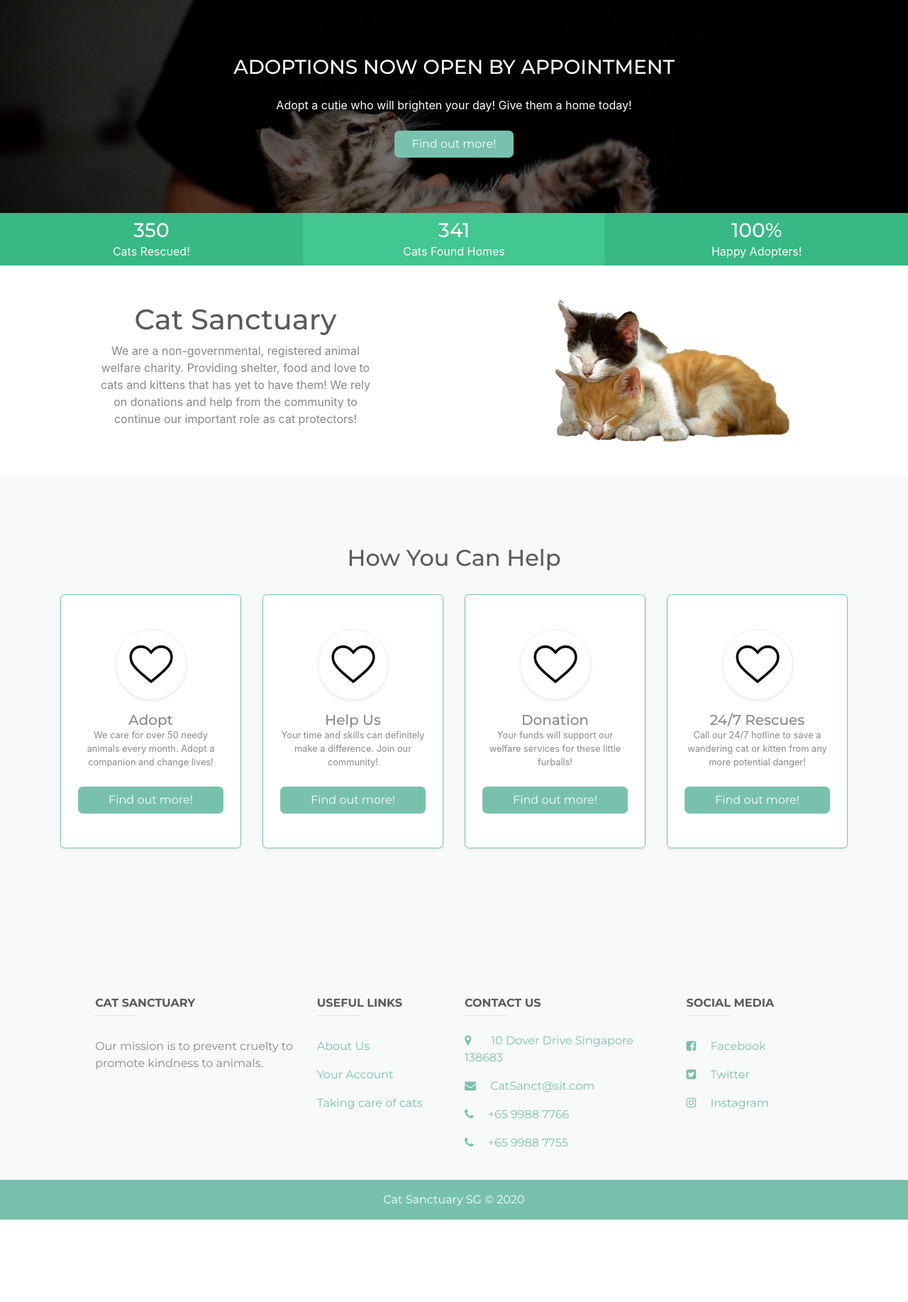
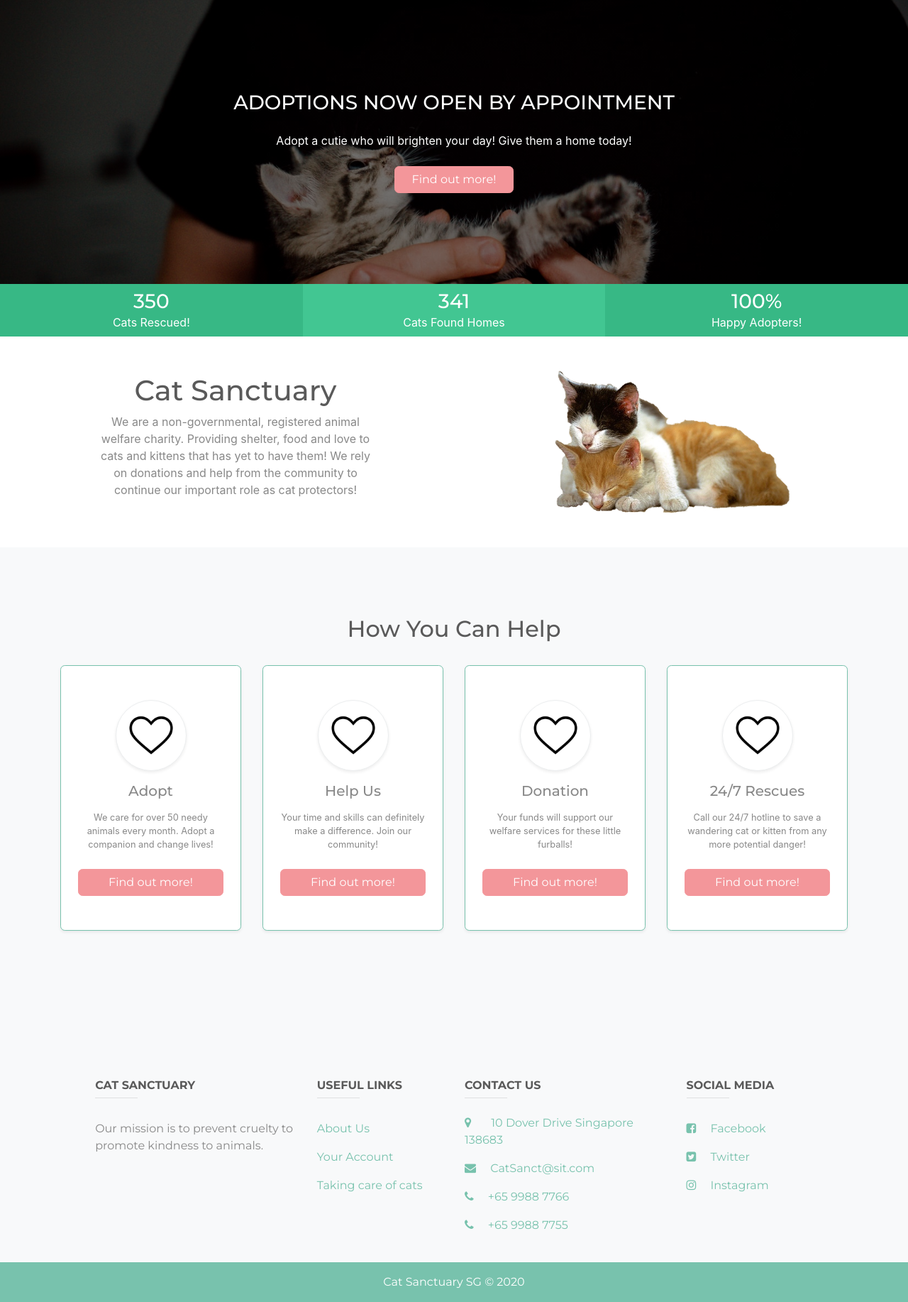
Before and after one commit to IENORI/ICT1004-Project-Grp7, a PHP site: page / in a window 1280 px wide. Shown: the part 63-1897 px from the top of the page at 71% size. Before the commit the page ends 1781 px from the top, so only its background shows below. Run offline with PHP 8.4, Linux system fonts and the light colour scheme.

Commit message:
Minor color changes to "index" buttons

```diff
--- a/css/index_css.css
+++ b/css/index_css.css
@@ -4,7 +4,7 @@
     background-repeat: no-repeat;
     background-size: cover;
     position: relative;
-    height: 300px;
+    height: 400px;
 }
 
 #index_banner_text {
--- a/index.php
+++ b/index.php
@@ -25,7 +25,7 @@ include "inc.sessionauthless.php";
                     <div id="index_banner_text" class="justify-content-center align-self-center container-fluid">
                         <h3 class="text-white p-0">ADOPTIONS NOW OPEN BY APPOINTMENT</h3>
                         <p class="text-white m-4">Adopt a cutie who will brighten your day! Give them a home today!</p>
-                        <a href="adopt.php" class="btn btn-primary px-4">Find out more!</a>
+                        <a href="adopt.php" class="btn btn-secondary px-4">Find out more!</a>
                     </div>
                 </div>
 
@@ -78,43 +78,43 @@ include "inc.sessionauthless.php";
                                 <div class="bg-white rounded shadow-sm py-5 px-4 card border-primary mb-3">
                                     <img src="media/icon/index_HTH_icon.png"
                                          alt="" width="100" class="img-fluid rounded-circle mb-3 img-thumbnail shadow-sm align-self-center">
-                                    <h5 class="mb-0">Adopt</h5>
+                                    <h5 class="mb-0 pb-3">Adopt</h5>
                                     <span class="small">We care for over 50 needy animals every month.
                                         Adopt a companion and change lives!</span>
                                     <br>
-                                    <a href="adopt.php" class="btn btn-primary px-4">Find out more!</a>
+                                    <a href="adopt.php" class="btn btn-secondary px-4">Find out more!</a>
                                 </div>
                             </div>
                             <div class="col-xl-3 col-sm-6 mb-5">
                                 <div class="bg-white rounded shadow-sm py-5 px-4 card border-primary mb-3">
                                     <img src="media/icon/index_HTH_icon.png"
                                          alt="" width="100" class="img-fluid rounded-circle mb-3 img-thumbnail shadow-sm align-self-center">
-                                    <h5 class="mb-0">Help Us</h5>
+                                    <h5 class="mb-0 pb-3">Help Us</h5>
                                     <span class="small">Your time and skills can definitely make a difference. Join our community!</span>
                                     <br>
-                                    <a href="adopt.php" class="btn btn-primary px-4">Find out more!</a>
+                                    <a href="adopt.php" class="btn btn-secondary px-4">Find out more!</a>
                                 </div>
                             </div>
                             <div class="col-xl-3 col-sm-6 mb-5">
                                 <div class="bg-white rounded shadow-sm py-5 px-4 card border-primary mb-3">
                                     <img src="media/icon/index_HTH_icon.png"
                                          alt="" width="100" class="img-fluid rounded-circle mb-3 img-thumbnail shadow-sm align-self-center">
-                                    <h5 class="mb-0">Donation</h5>
+                                    <h5 class="mb-0 pb-3">Donation</h5>
                                     <span class="small">Your funds will support our welfare services for these little
                                         furballs!</span>
                                     <br>
-                                    <a href="adopt.php" class="btn btn-primary px-4">Find out more!</a>
+                                    <a href="adopt.php" class="btn btn-secondary px-4">Find out more!</a>
                                 </div>
                             </div>
                             <div class="col-xl-3 col-sm-6 mb-5">
                                 <div class="bg-white rounded shadow-sm py-5 px-4 card border-primary mb-3">
                                     <img src="media/icon/index_HTH_icon.png"
                                          alt="" width="100" class="img-fluid rounded-circle mb-3 img-thumbnail shadow-sm align-self-center">
-                                    <h5 class="mb-0">24/7 Rescues</h5>
+                                    <h5 class="mb-0 pb-3">24/7 Rescues</h5>
                                     <span class="small">Call our 24/7 hotline to save a wandering cat or kitten from
                                         any more potential danger!</span>
                                     <br>
-                                    <a href="adopt.php" class="btn btn-primary px-4">Find out more!</a>
+                                    <a href="adopt.php" class="btn btn-secondary px-4">Find out more!</a>
                                 </div>
                             </div>
                         </div>
```
